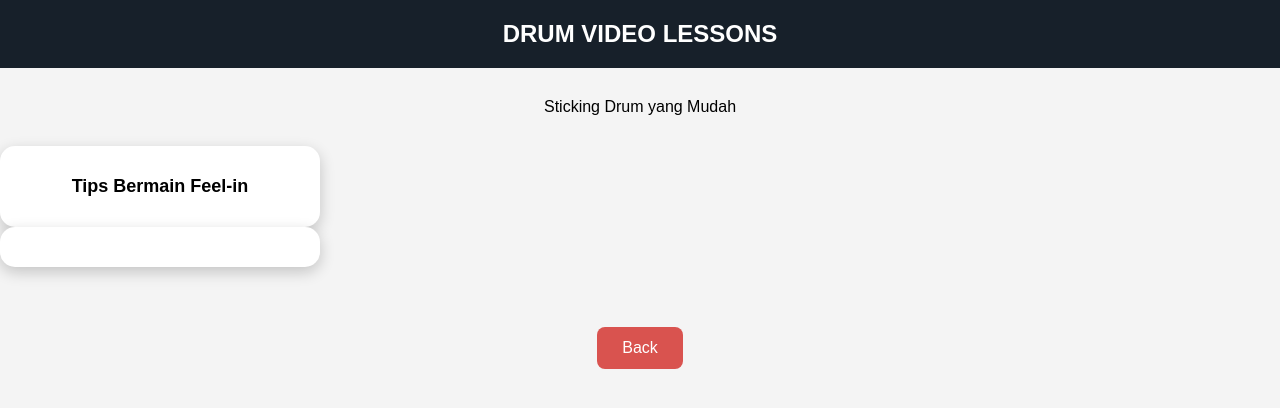
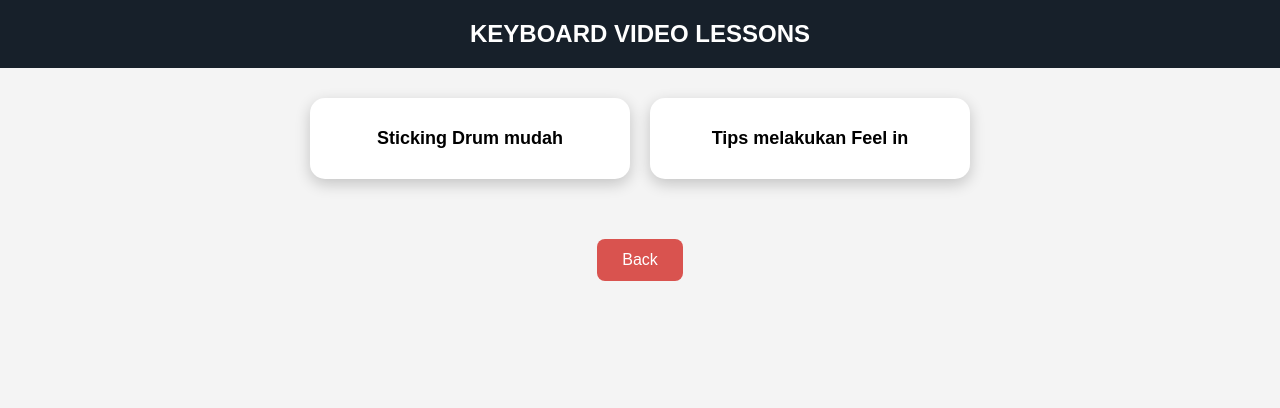
Before and after one commit to Bryssnto/BluBand-website, a plain HTML site: page Video Drum.html in a window 1280 px wide. Drawn offline with Linux system fonts and the light colour scheme.

Commit message:
Update Video Drum.html

```diff
--- a/Video Drum.html
+++ b/Video Drum.html
@@ -116,17 +116,15 @@
     </style>
 </head>
 <body>
-        <div class="banner">Drum Video Lessons</div>
-        <div class="video-list">
-
-            <p>Sticking Drum yang Mudah</p>
-        </div>
+    <div class="banner">Keyboard Video Lessons</div>
+    <div class="video-list">
         <div class="video-item" onclick="playVideo('Sticking Mudah.mp4')">
-
-            <p>Tips Bermain Feel-in</p>
+            <p>Sticking Drum mudah</p>
         </div>
         <div class="video-item" onclick="playVideo('Tips Feel in.mp4')">
+            <p>Tips melakukan Feel in</p>
         </div>
+
     </div>
 
     <div class="video-container">
```
